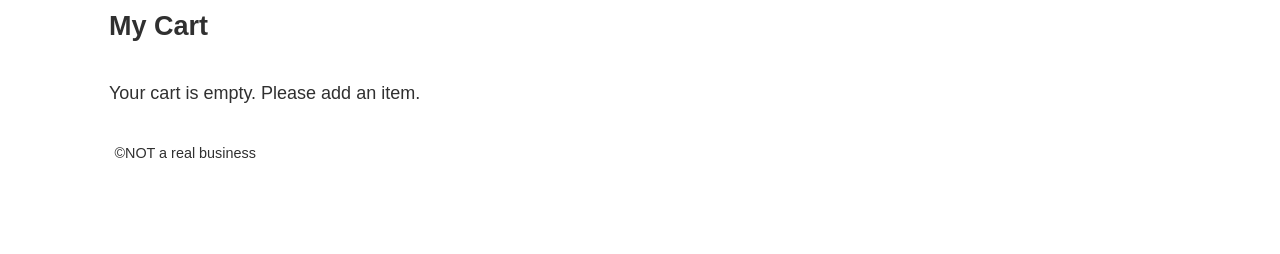
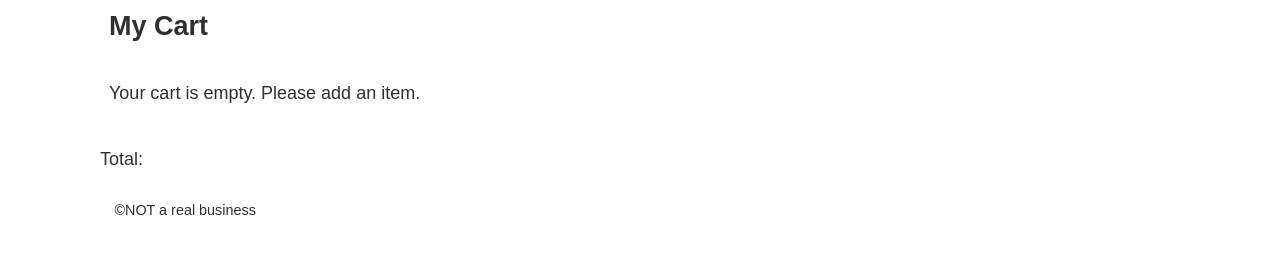
Before and after one commit to gatlingmcgee/WDD330sleepoutside, a website: page src/cart/index.html in a window 1280 px wide. Shown: the part 82-336 px from the top of the page. Drawn offline with Linux system fonts and the light colour scheme.

Commit message:
Added total under cart item

```diff
--- a/src/cart/index.html
+++ b/src/cart/index.html
@@ -93,6 +93,11 @@
         </ul>
         <p id="emptyCartMessage" style="display: none;">Your cart is empty. Please add an item.</p>
       </section>
+      <div class="cart-footer-hide">
+        <p class="cart-total">Total:
+          <p id="cart-card__price"></p>
+        </p>
+      </div>
     </main>
 
     <footer>&copy;NOT a real business</footer>
```
